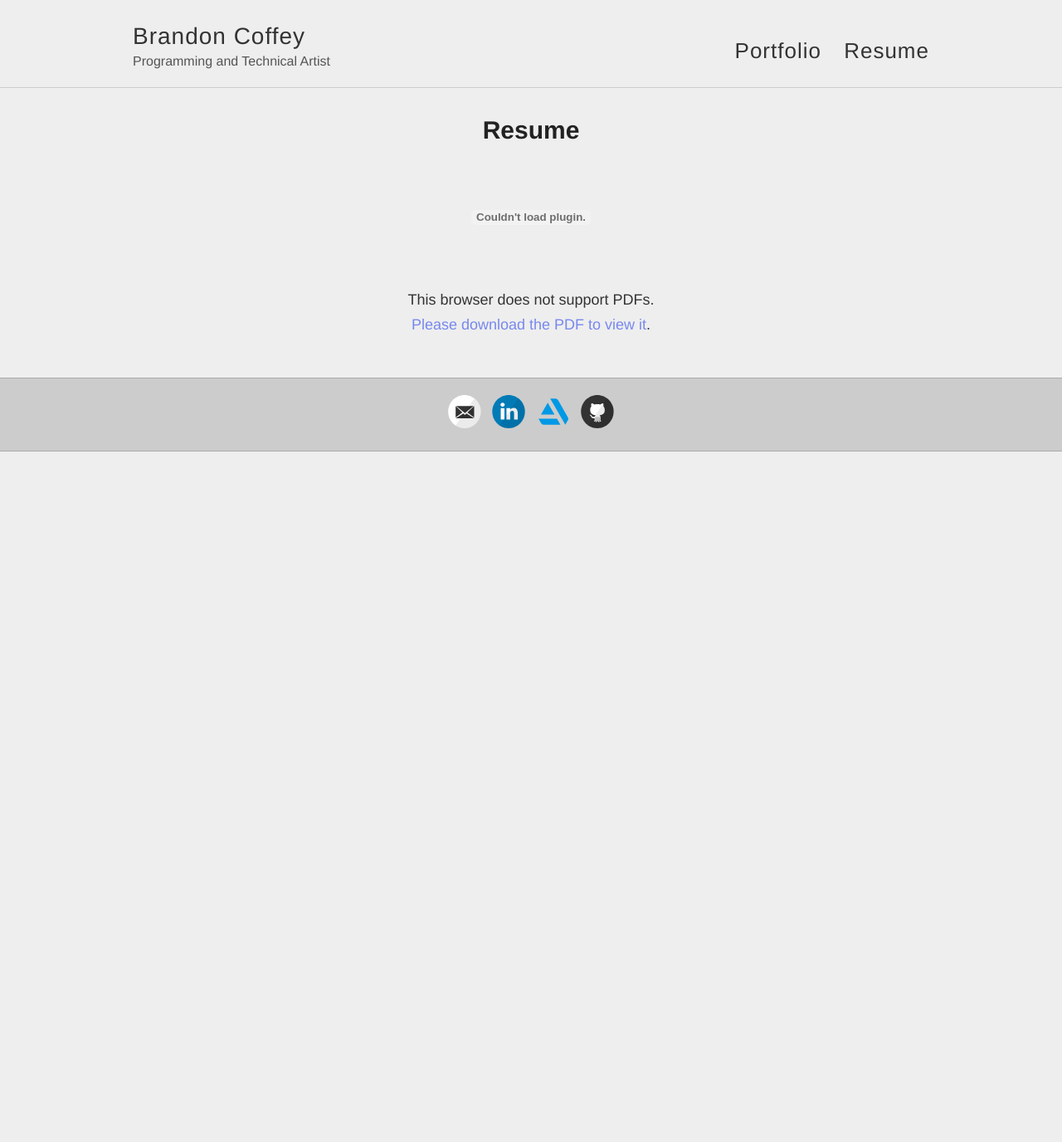
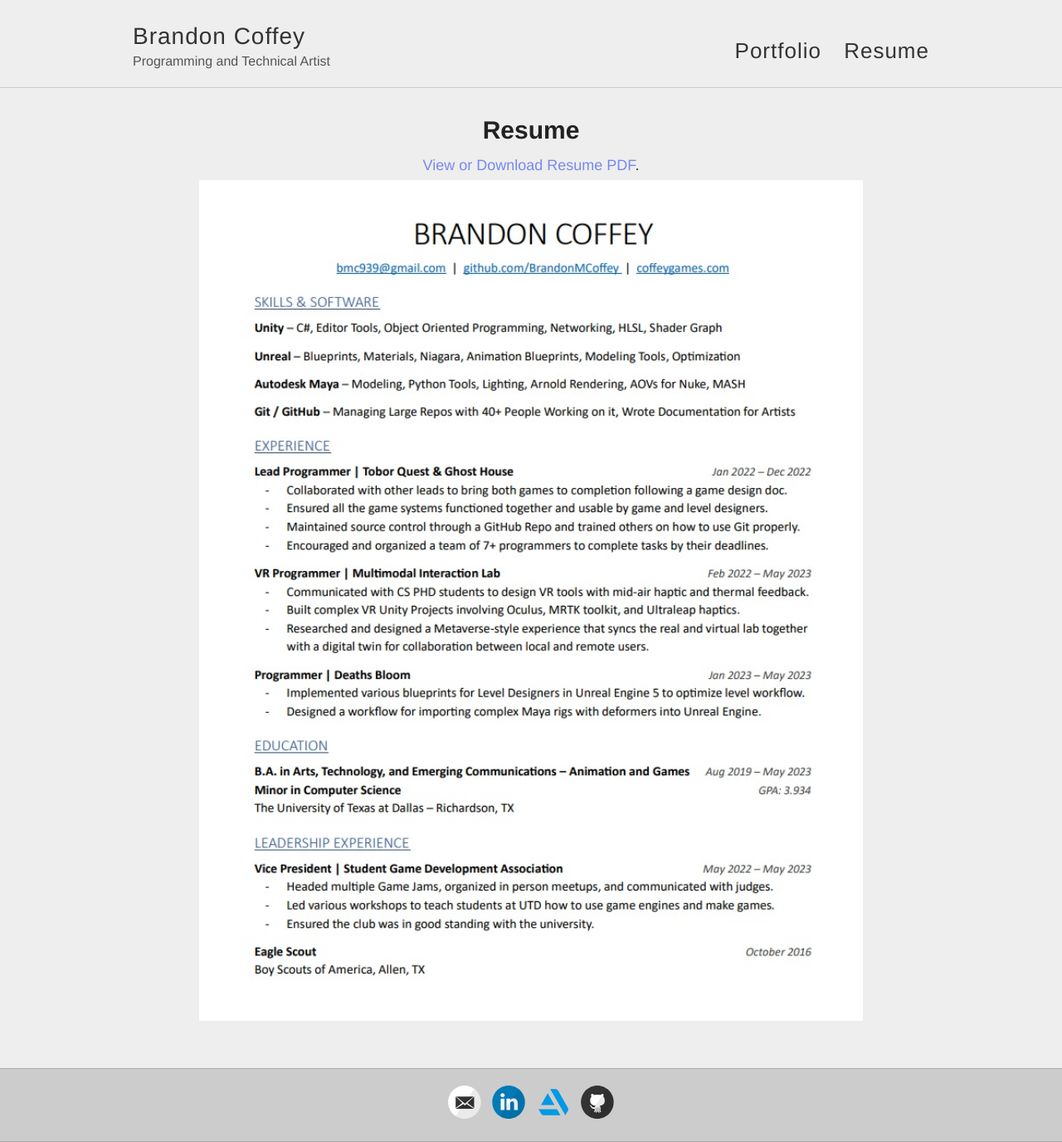
Before and after one commit to BrandonMCoffey/Portfolio, a Jekyll site: the page built from pages/resume.md, in a window 1280 px wide. Shown: the whole page at 83% size. Built offline with Jekyll 4.4.1, drawn with Linux system fonts in a browser that asks for light colours; before the commit the page ends 900 px from its top, so only the background shows below that.

Commit message:
Resume Bug Fix on Mobile

```diff
--- a/_layouts/resume.html
+++ b/_layouts/resume.html
@@ -7,11 +7,11 @@ layout: default
         <h1>{{ page.title }}</h1>
 
         <!--https://stackoverflow.com/questions/291813/recommended-way-to-embed-pdf-in-html-->
+        <p><a href="{{ site.url }}/resume/CoffeyBrandon_Resume.pdf" target="_blank">View or Download Resume PDF</a>.</p>
         <object class="pdf-embed" data="{{ site.url }}/resume/CoffeyBrandon_Resume.pdf" type="application/pdf">
-            <embed src="{{ site.url }}/resume/CoffeyBrandon_Resume.pdf" type="application/pdf">
-                <p>This browser does not support PDFs.</p>
-                <p><a href="{{ site.url }}/resume/CoffeyBrandon_Resume.pdf">Please download the PDF to view it</a>.</p>
-            </embed>
+            <a href="{{ site.url }}/resume/CoffeyBrandon_Resume.pdf" target="_blank">
+                <img style="width: 100%; max-width: 800px;" src="{{ site.url }}/resume/CoffeyBrandon_Resume.jpg" alt="Resume PDF" />
+            </a>
         </object>
 
         <div class="entry">
```
Also changed, not shown: resume/CoffeyBrandon_Resume.jpg (added).
